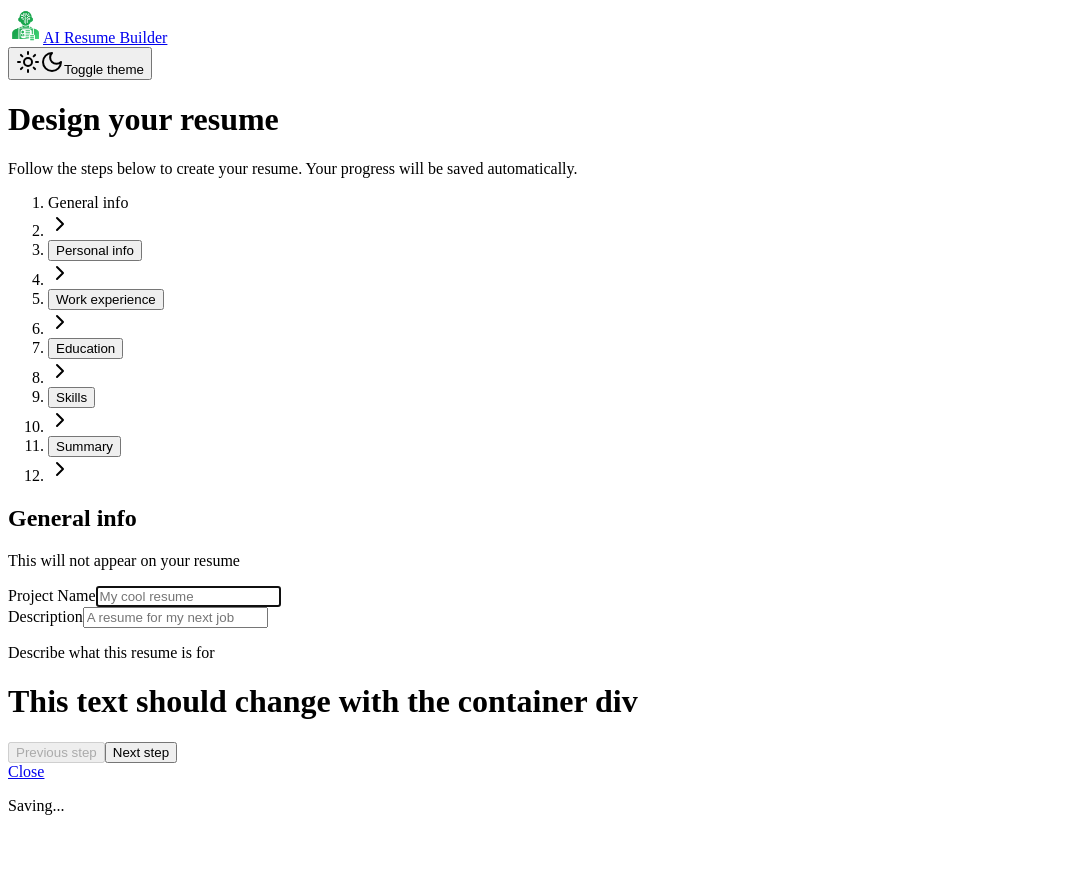
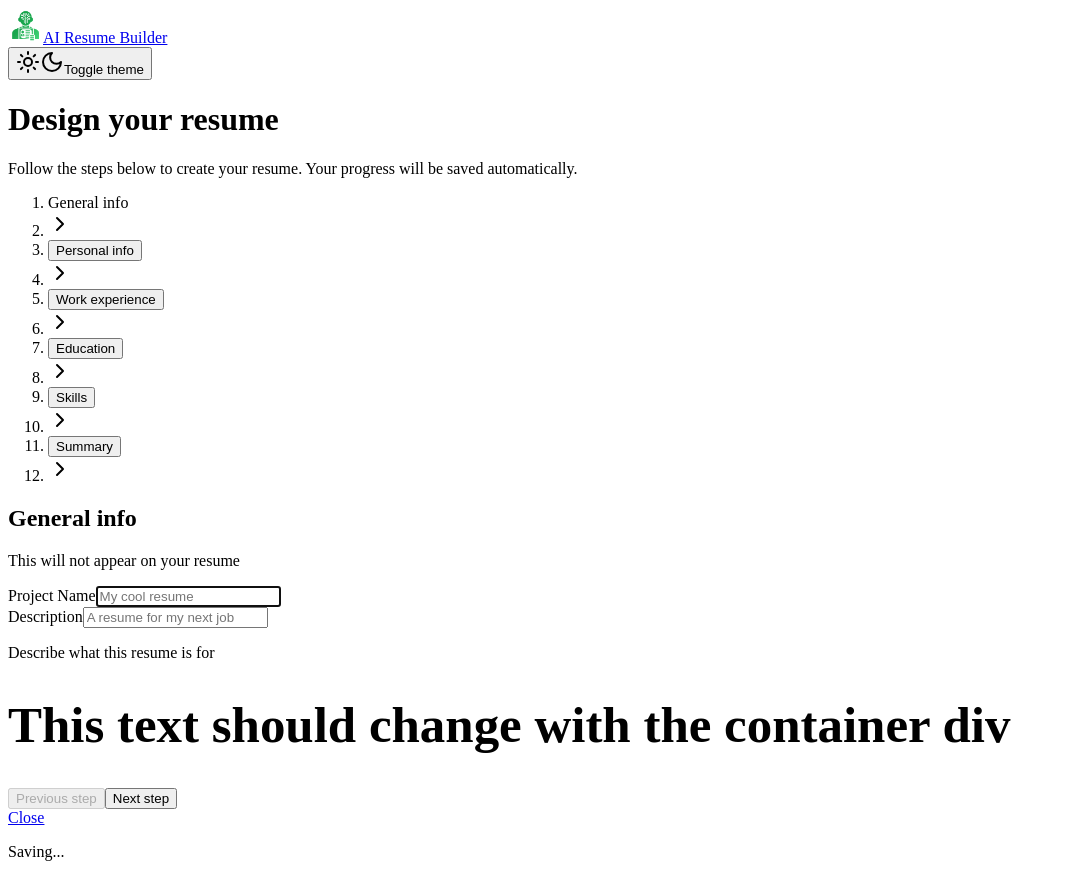
Before and after one commit to AbdullahTami/resume-builder, a Next.js app: page /editor in a window 1280 px wide. Shown: the whole page, without its empty margins (0-1066 px from the left). Before the commit the page ends 831 px from the top, so only its background shows below. Built offline with nearby package versions, Linux system fonts and the light colour scheme.

Commit message:
resume preview zoom done

```diff
--- a/src/components/ResumePreview.tsx
+++ b/src/components/ResumePreview.tsx
@@ -1,6 +1,7 @@
+import useDimensions from "@/hooks/useDimensions";
 import { cn } from "@/lib/utils";
 import { ResumeValues } from "@/lib/validation";
-import React from "react";
+import React, { useRef } from "react";
 
 interface ResumePreview {
   resumeData: ResumeValues;
@@ -11,16 +12,26 @@ export default function ResumePreview({
   resumeData,
   className,
 }: ResumePreview) {
+  const containerRef = useRef<HTMLDivElement>(null);
+  const { width } = useDimensions(containerRef);
   return (
     <div
       className={cn(
         "aspect-[210/297] h-fit w-full bg-white text-black",
         className,
       )}
+      ref={containerRef}
     >
-      <h1 className="p-6 text-3xl font-bold">
-        This text should change with the container div
-      </h1>
+      <div
+        className={cn("space-y-6 p-6", !width && "invisible")}
+        style={{
+          zoom: (1 / 794) * width,
+        }}
+      >
+        <h1 className="p-6 text-3xl font-bold">
+          This text should change with the container div
+        </h1>
+      </div>
     </div>
   );
 }
```
